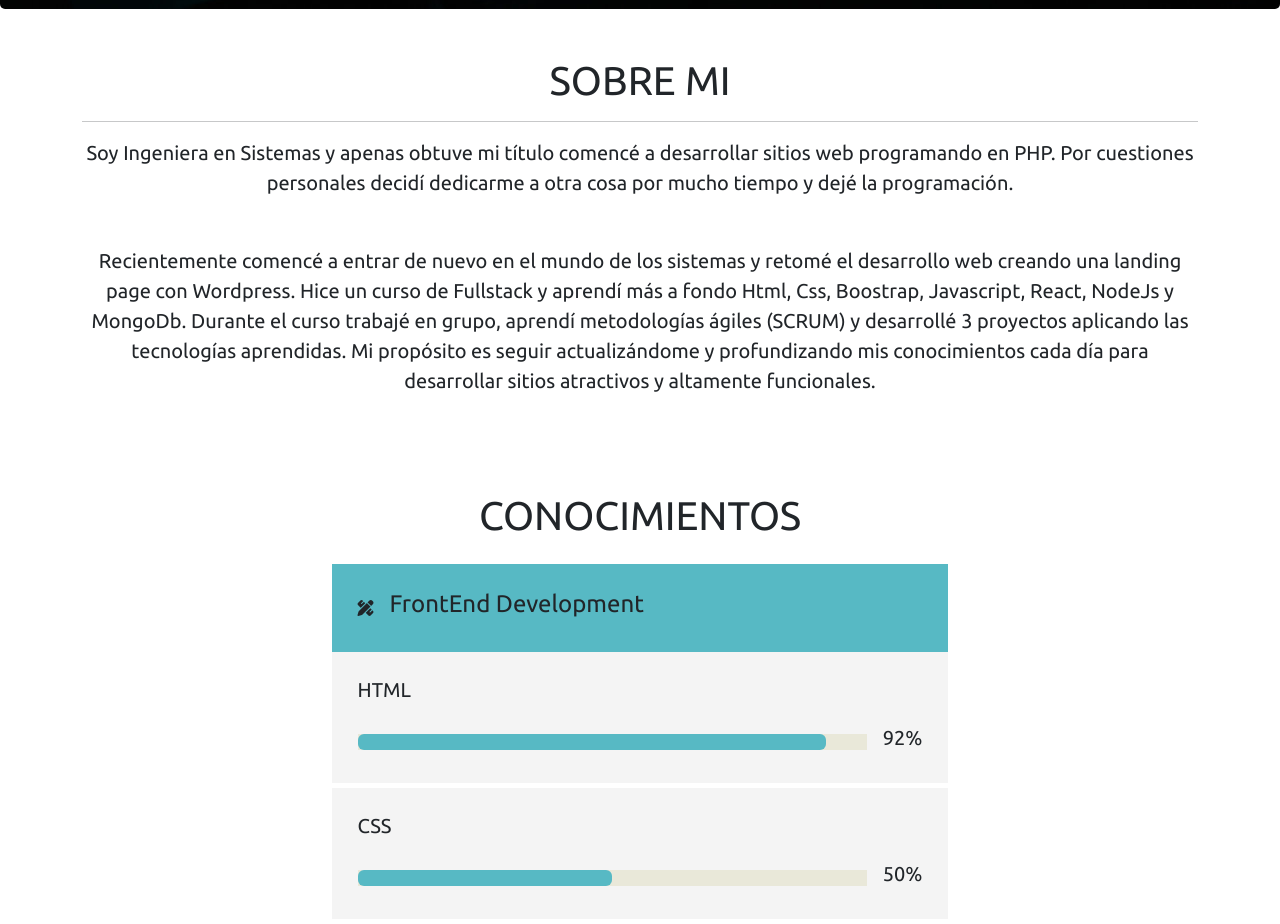
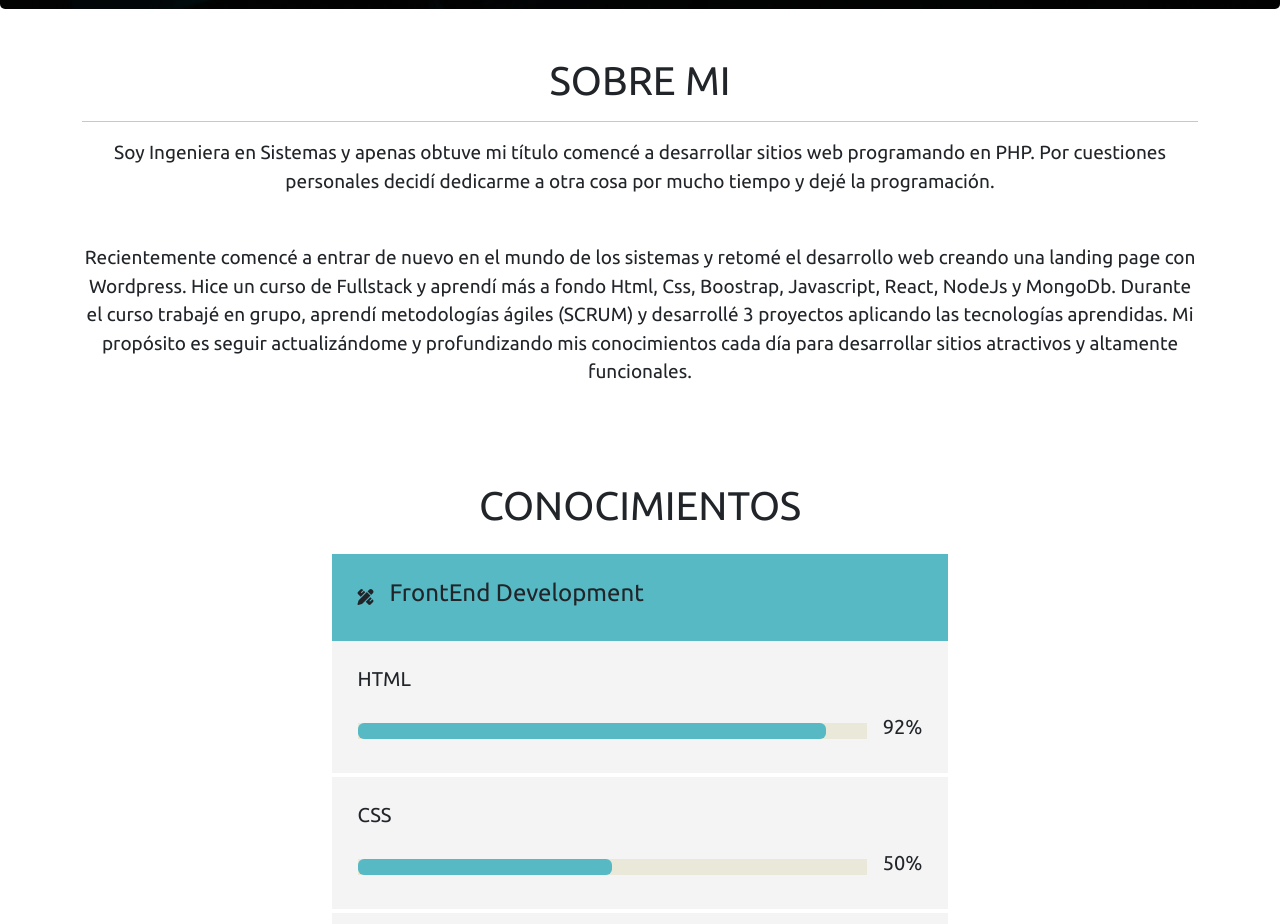
Before and after one commit to fernandasalica/PortfolioReact, a React (Create React App) app: page / in a window 1280 px wide. Shown: the part 940-1864 px from the top of the page. Built offline with nearby package versions, Linux system fonts and the light colour scheme.

Commit message:
Cambio tamaño de letra Sobre mi

```diff
--- a/src/css/style.css
+++ b/src/css/style.css
@@ -88,7 +88,7 @@ body {
 }
 
 .text {
-  font-size: 20px;
+  font-size: 19px;
 }
 
 /*===================== SKILLS SECTION =============================== */
```
